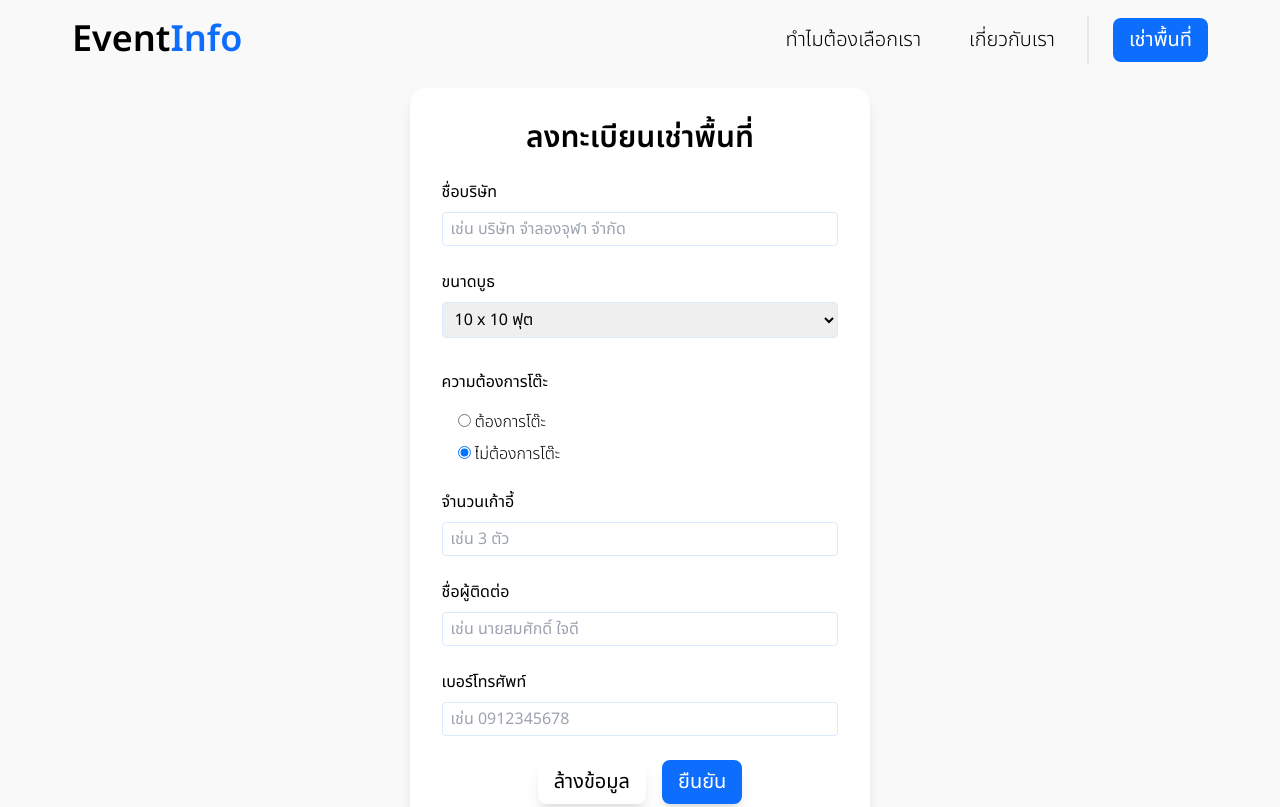
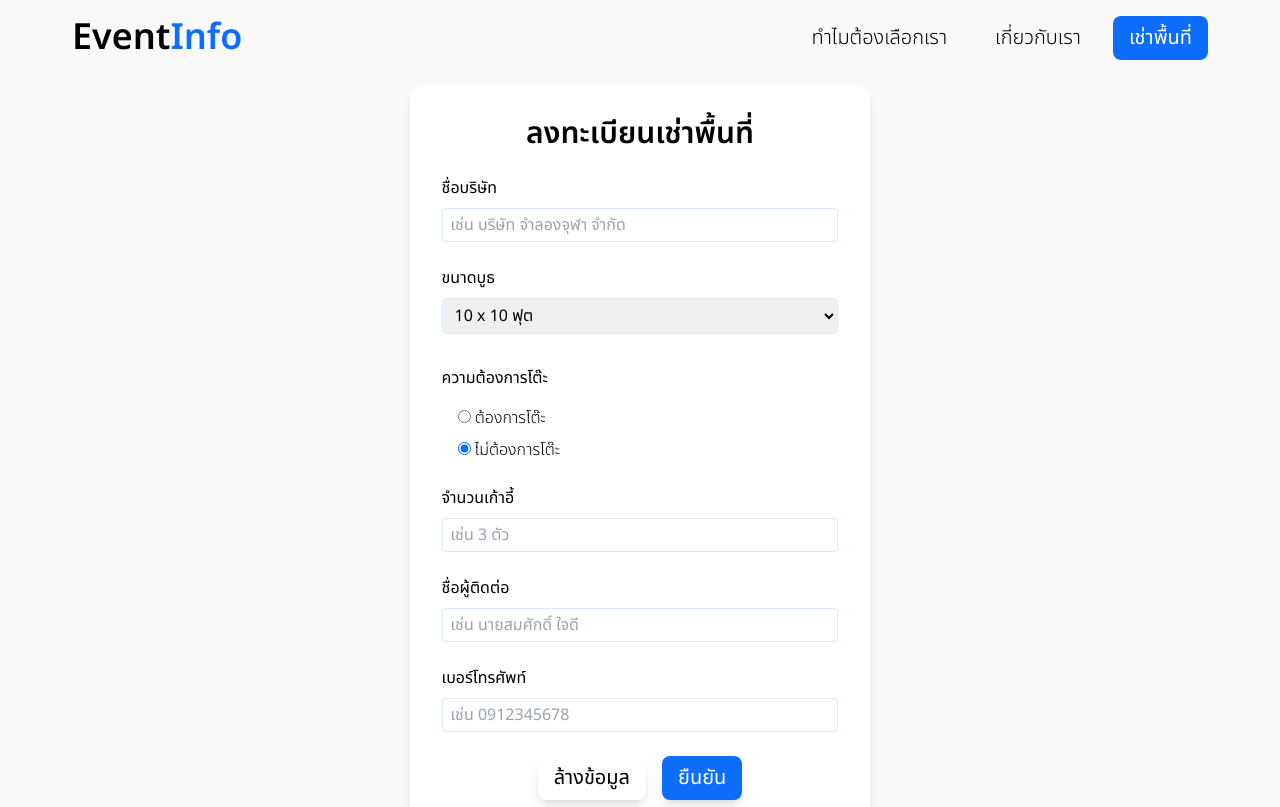
Before and after one commit to patcharapongk/2110507-Asgn1, a website: page src/register.html in a window 1280 px wide. Shown: the top 807 px of the page. Drawn offline with Linux system fonts and the light colour scheme.

Commit message:
Fix-UI: Removed navbar separator

```diff
--- a/src/register.html
+++ b/src/register.html
@@ -21,7 +21,7 @@
       <nav class="flex gap-4 items-center">
         <a href="#" class=" text-black rounded-lg px-4 py-2 text-xl font-light"> ทำไมต้องเลือกเรา </a>
         <a href="#" class=" text-black rounded-lg px-4 py-2 text-xl font-light"> เกี่ยวกับเรา </a>
-        <div class="bg-gray-500 w-[0px] border border-solid border-l-[1px] h-12 mr-2"> </div>
+        <!-- <div class="bg-gray-500 w-[0px] border border-solid border-l-[1px] h-12 mr-2"> </div> -->
         <a href="./register.html" class="bg-[#0d6efd] text-white rounded-lg px-4 py-2 text-xl"> เช่าพื้นที่</a>
       </nav>
     </header>
```
